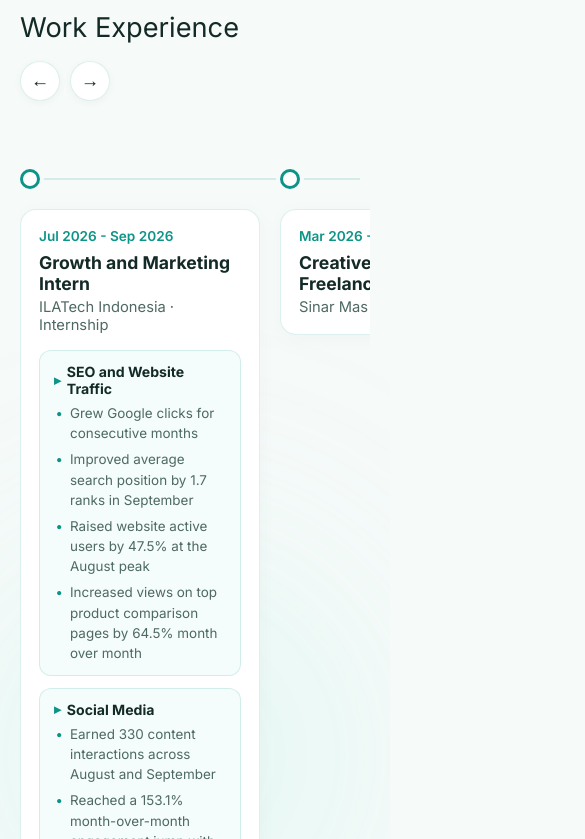
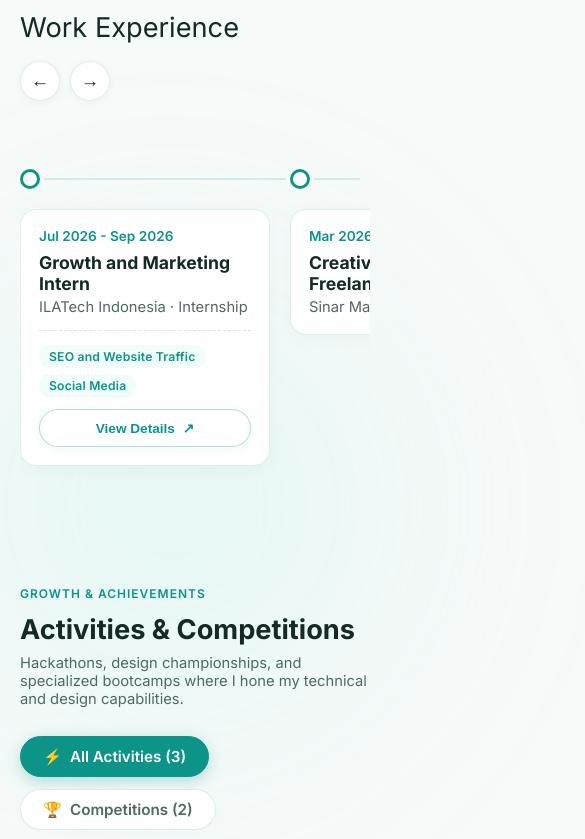
Before and after one commit to ltciamichelle/ITportfolio, a React (Vite) app: page / in a window 390 px wide. Shown: the part 2865-3704 px from the top of the page, 585 px wide, since content can reach past the window. Built offline with nearby package versions, Linux system fonts and the light colour scheme.

Commit message:
Add mobile view details modal for work experience

```diff
--- a/src/App.tsx
+++ b/src/App.tsx
@@ -261,7 +261,30 @@ function App() {
   const [selectedCategoryId, setSelectedCategoryId] = useState<string | null>(null);
   const [activeModalProject, setActiveModalProject] = useState<Project | null>(null);
   const [activeModalActivity, setActiveModalActivity] = useState<Activity | null>(null);
+  const [activeModalExperience, setActiveModalExperience] = useState<Experience | null>(null);
   const [activityFilter, setActivityFilter] = useState<'All' | 'Bootcamp' | 'Competition'>('All');
+
+  // Prevent background scroll and allow ESC key to close modal
+  useEffect(() => {
+    const handleKeyDown = (e: KeyboardEvent) => {
+      if (e.key === 'Escape') {
+        setActiveModalProject(null);
+        setActiveModalActivity(null);
+        setActiveModalExperience(null);
+      }
+    };
+
+    if (activeModalProject || activeModalActivity || activeModalExperience) {
+      document.body.style.overflow = 'hidden';
+      window.addEventListener('keydown', handleKeyDown);
+    } else {
+      document.body.style.overflow = 'unset';
+    }
+
+    return () => {
+      window.removeEventListener('keydown', handleKeyDown);
+    };
+  }, [activeModalProject, activeModalActivity, activeModalExperience]);
 
   // Smooth scroll and active section states
   const [scrollProgress, setScrollProgress] = useState(0);
@@ -688,14 +711,47 @@ function App() {
             onMouseUp={handleTimelineMouseUpOrLeave}
             onMouseLeave={handleTimelineMouseUpOrLeave}
           >
-            {EXPERIENCES.map((exp, idx) => (
-              <div className="timeline-item-h" key={idx}>
+            {EXPERIENCES.map((exp, idx) => {
+              const hasDetails = Boolean((exp.highlights && exp.highlights.length > 0) || (exp.tools && exp.tools.length > 0));
+              return (
+                <div className={`timeline-item-h ${hasDetails ? 'has-details' : ''}`} key={idx}>
                   <div className="timeline-marker-h"></div>
-                <div className="timeline-content-h">
+                  <div
+                    className="timeline-content-h"
+                    onClick={() => {
+                      if (hasDetails) setActiveModalExperience(exp);
+                    }}
+                  >
                     <span className="timeline-date-h">{exp.period}</span>
                     <h3>{exp.role}</h3>
                     <p className="timeline-company-h">{exp.company}{exp.type ? ` · ${exp.type}` : ''}</p>
 
+                    {/* Mobile View Detail Button & Preview */}
+                    {hasDetails && (
+                      <div className="timeline-mobile-detail-trigger">
+                        {exp.highlights && (
+                          <div className="timeline-mobile-pills">
+                            {exp.highlights.map((h, hIdx) => (
+                              <span key={hIdx} className="timeline-mobile-pill">
+                                {h.category}
+                              </span>
+                            ))}
+                          </div>
+                        )}
+                        <button
+                          type="button"
+                          className="timeline-view-detail-btn"
+                          onClick={(e) => {
+                            e.stopPropagation();
+                            setActiveModalExperience(exp);
+                          }}
+                        >
+                          View Details <span className="arrow">↗</span>
+                        </button>
+                      </div>
+                    )}
+
+                    {/* Desktop Highlights */}
                     {exp.highlights && exp.highlights.length > 0 && (
                       <div className="timeline-highlights">
                         {exp.highlights.map((item, hIdx) => (
@@ -716,6 +772,7 @@ function App() {
                       </div>
                     )}
 
+                    {/* Desktop Tools */}
                     {exp.tools && exp.tools.length > 0 && (
                       <div className="timeline-tools-wrap">
                         <span className="timeline-tools-label">Tools used</span>
@@ -728,7 +785,8 @@ function App() {
                     )}
                   </div>
                 </div>
-            ))}
+              );
+            })}
           </div>
         </section>
 
@@ -1171,6 +1229,77 @@ function App() {
         </div>
       )}
 
+      {/* Experience Detail Modal */}
+      {activeModalExperience && (
+        <div
+          className="modal-backdrop"
+          onClick={() => setActiveModalExperience(null)}
+          role="dialog"
+          aria-modal="true"
+        >
+          <div className="modal-content experience-modal-content" onClick={(e) => e.stopPropagation()}>
+            <button
+              className="modal-close-btn"
+              onClick={() => setActiveModalExperience(null)}
+              aria-label="Close Modal"
+            >
+              ✕
+            </button>
+
+            <div className="modal-body">
+              <div className="modal-title-row">
+                <div style={{ paddingRight: '40px' }}>
+                  <div style={{ display: 'flex', gap: '8px', flexWrap: 'wrap', marginBottom: '8px' }}>
+                    <span className="modal-badge">{activeModalExperience.company}</span>
+                    {activeModalExperience.type && (
+                      <span className="activity-award-pill" style={{ alignSelf: 'center' }}>
+                        💼 {activeModalExperience.type}
+                      </span>
+                    )}
+                  </div>
+                  <h2>{activeModalExperience.role}</h2>
+                  <p style={{ color: 'var(--text-muted)', fontSize: '0.9rem', marginTop: '4px' }}>
+                    📅 {activeModalExperience.period}
+                  </p>
+                </div>
+              </div>
+
+              {activeModalExperience.highlights && activeModalExperience.highlights.length > 0 && (
+                <div className="modal-experience-highlights">
+                  {activeModalExperience.highlights.map((item, idx) => (
+                    <div key={idx} className="modal-section-card">
+                      <div className="section-card-header">
+                        <span className="section-card-icon">📈</span>
+                        <h4>{item.category}</h4>
+                      </div>
+                      {item.description && <p>{item.description}</p>}
+                      {item.bullets && (
+                        <ul className="activity-bullets" style={{ margin: '8px 0 0 0' }}>
+                          {item.bullets.map((bullet, bIdx) => (
+                            <li key={bIdx}>{bullet}</li>
+                          ))}
+                        </ul>
+                      )}
+                    </div>
+                  ))}
+                </div>
+              )}
+
+              {activeModalExperience.tools && activeModalExperience.tools.length > 0 && (
+                <div className="modal-skills" style={{ marginTop: '8px' }}>
+                  <span style={{ alignSelf: 'center', marginRight: '4px', fontSize: '0.82rem', fontWeight: 600, color: 'var(--text-muted)' }}>
+                    Tools Used:
+                  </span>
+                  {activeModalExperience.tools.map((tool, idx) => (
+                    <span key={idx} className="skill-pill">{tool}</span>
+                  ))}
+                </div>
+              )}
+            </div>
+          </div>
+        </div>
+      )}
+
       {/* Floating Back to Top Button */}
       <button
         className={`back-to-top-btn ${showBackToTop ? 'visible' : ''}`}
--- a/src/index.css
+++ b/src/index.css
@@ -1541,6 +1541,25 @@ footer[id] {
   gap: 6px;
 }
 
+.timeline-mobile-detail-trigger {
+  display: none;
+}
+
+.experience-modal-content {
+  max-width: 640px;
+}
+
+.experience-modal-content .modal-body {
+  padding: 32px 28px;
+}
+
+.modal-experience-highlights {
+  display: flex;
+  flex-direction: column;
+  gap: 14px;
+  margin-top: 8px;
+}
+
 
 /* Activities Section (Bootcamps & Competitions) */
 .activities {
@@ -2140,11 +2159,81 @@ footer[id] {
   }
 
   .timeline-item-h {
-    min-width: 240px;
+    min-width: 250px;
+    max-width: 320px;
+  }
+
+  .timeline-item-h.has-details .timeline-content-h {
+    cursor: pointer;
   }
 
   .timeline-content-h {
     padding: 18px;
+  }
+
+  /* Compact job description on mobile */
+  .timeline-highlights,
+  .timeline-tools-wrap {
+    display: none;
+  }
+
+  .timeline-mobile-detail-trigger {
+    display: flex;
+    flex-direction: column;
+    gap: 12px;
+    margin-top: 14px;
+    padding-top: 14px;
+    border-top: 1px dashed rgba(13, 148, 136, 0.2);
+  }
+
+  .timeline-mobile-pills {
+    display: flex;
+    flex-wrap: wrap;
+    gap: 6px;
+  }
+
+  .timeline-mobile-pill {
+    font-size: 0.76rem;
+    font-weight: 600;
+    color: var(--accent);
+    background: var(--accent-light);
+    padding: 4px 10px;
+    border-radius: 999px;
+    letter-spacing: 0.2px;
+  }
+
+  .timeline-view-detail-btn {
+    display: inline-flex;
+    align-items: center;
+    justify-content: center;
+    gap: 8px;
+    padding: 10px 16px;
+    background: #ffffff;
+    border: 1px solid rgba(13, 148, 136, 0.3);
+    border-radius: 100px;
+    color: var(--accent);
+    font-size: 0.85rem;
+    font-weight: 600;
+    cursor: pointer;
+    transition: all 0.2s ease;
+    width: 100%;
+    box-shadow: 0 2px 8px rgba(13, 148, 136, 0.08);
+  }
+
+  .timeline-view-detail-btn:hover,
+  .timeline-view-detail-btn:active {
+    background: var(--accent);
+    color: #ffffff;
+    border-color: var(--accent);
+    box-shadow: 0 4px 14px rgba(13, 148, 136, 0.22);
+  }
+
+  .timeline-view-detail-btn .arrow {
+    transition: transform 0.2s ease;
+  }
+
+  .timeline-view-detail-btn:hover .arrow {
+    transform: translate(2px, -2px);
   }
 
   /* Testimonial */
```
Lines whose indentation alone changed are shown as unchanged.
